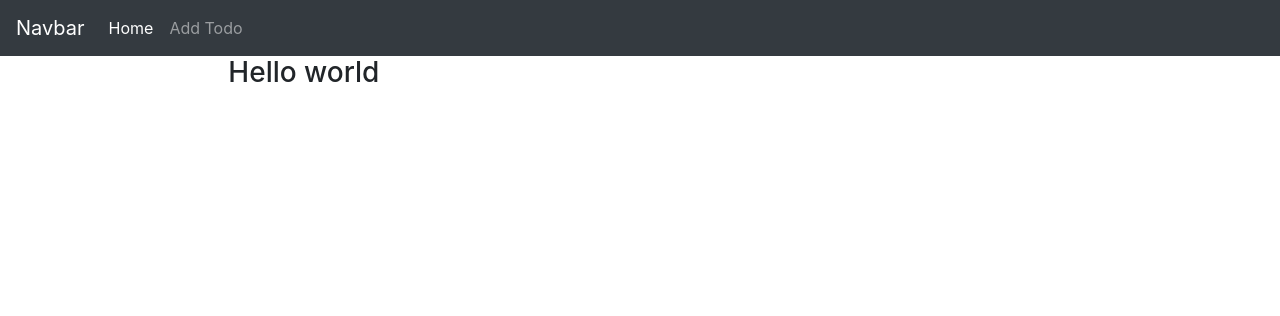
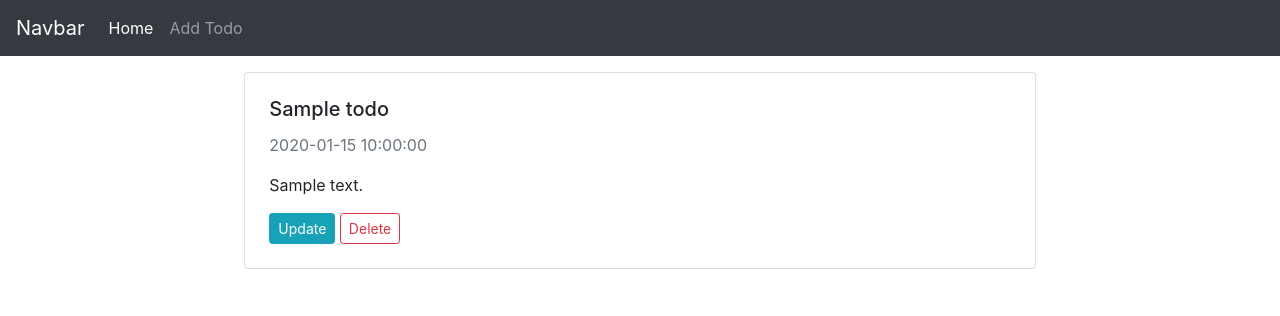
Before and after one commit to nithin-23/Python_flask_mongodb_TODO, a Flask app: template application/templates/view_todo.html in a window 1280 px wide. Shown: the top 316 px of the page. Run offline with Flask 3, Linux system fonts and the light colour scheme; the template is opened without the code that fills it: most values are stand-ins (such as "Sample title", 1, 10 or a date in 2020); some libraries are stand-ins or nearby versions.

Commit message:
Initial commit

```diff
--- a/application/routes.py
+++ b/application/routes.py
@@ -6,17 +6,20 @@ from bson import ObjectId
 from .forms import TodoForm
 from application import db
 from datetime import datetime
+import ssl
+print(ssl.OPENSSL_VERSION)
 
 
 @app.route("/")
 def get_todos():
     todos = []
+    print(db)
     for todo in db.todos_flask.find().sort("date_created", -1):
         todo["_id"] = str(todo["_id"])
         todo["date_created"] = todo["date_created"].strftime("%b %d %Y %H:%M:%S")
         todos.append(todo)
 
-    return render_template("view_todos.html", todos = todos)
+    return render_template("view_todo.html", todos = todos)
 
 
 @app.route("/add_todo", methods = ['POST', 'GET'])
--- a/application/templates/view_todo.html
+++ b/application/templates/view_todo.html
@@ -1,4 +1,21 @@
 {% extends "layout.html" %}
 {% block content %}
-    <h3>Hello world </h3>
+<div>
+    {% for todo in todos %}
+        <div class="card p-1 m-3">
+            <div class="card-body">
+                {% if todo.completed == "True" %}
+                <h5 class="card-title"><del>{{ todo.name }}</del></h5>
+                {% else %}
+                <h5 class="card-title">{{ todo.name }}</h5>
+                {% endif %}
+                <p class="card-text text-muted">{{ todo.date_created }}</p>
+                <p class="card-text">{{ todo.description }}</p>
+
+                <a href="{{ url_for('update_todo', id = todo._id) }}" class="btn btn-info btn-sm">Update</a>
+                <a href="{{ url_for('delete_todo', id = todo._id) }}" class="btn btn-outline-danger btn-sm">Delete</a>
+            </div>
+        </div>
+    {% endfor %}
+</div>
 {% endblock %}
```
Also changed, not shown: application/__init__.py (+34 -4 lines), 1 other file.
